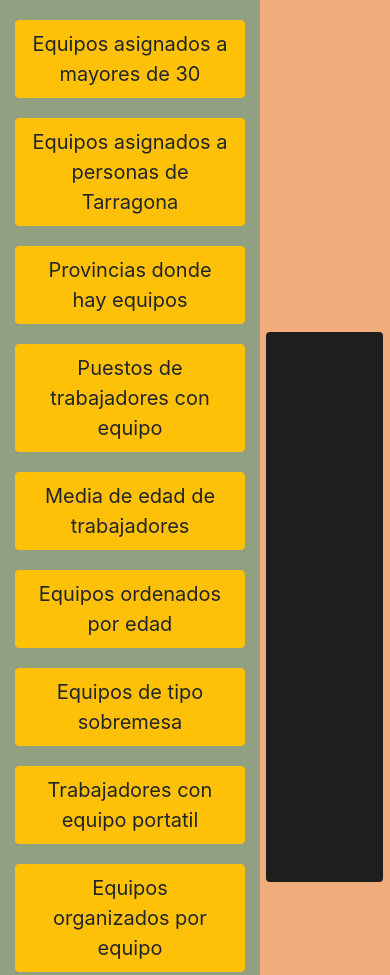
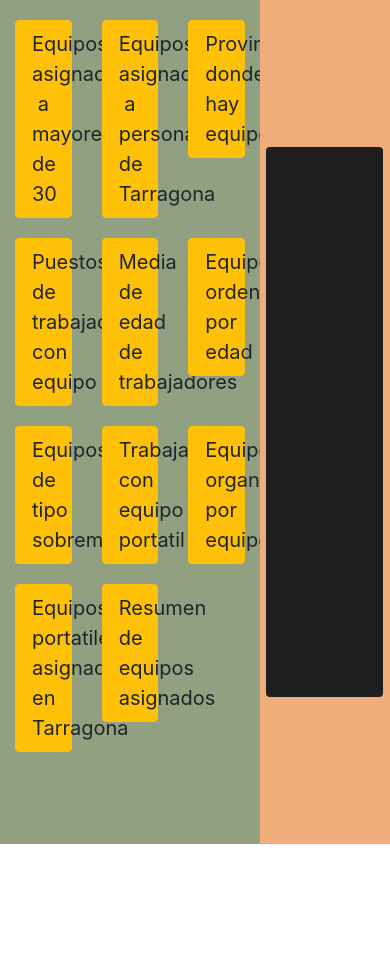
Before and after one commit to santi07a/ejercicio-7-js, a website: page index.html in a window 390 px wide. Shown: the top 975 px of the page. After the commit the page ends 844 px from the top, so only its background shows below. Drawn offline with nearby package versions, Linux system fonts and the light colour scheme.

Commit message:
cambio de breakpoint

```diff
--- a/estilos.css
+++ b/estilos.css
@@ -12,6 +12,7 @@ body {
 
   font-size: 14px;
   height: 550px;
+  max-height: 90%;
   width: 90%;
 
 }
--- a/index.html
+++ b/index.html
@@ -20,54 +20,54 @@
   <div class="row container-fluid d-flex flex-row vh-100 p-0 m-0">
     <section class="botonera col-8">
       <ul class="align-content-center align-items-start list-unstyled row ">
-        <li class="col-lg-3 col-md-4">
+        <li class="col-lg-3 col-4">
           <button class="boton gt30 btn-block btn btn-lg btn-warning border-none rounded">Equipos
             asignados a mayores de 30</button>
         </li>
-        <li class="col-lg-3 col-md-4">
+        <li class="col-lg-3 col-4">
           <button class="boton tarragona btn btn-lg btn-warning border-none rounded">Equipos
             asignados a personas de Tarragona</button>
         </li>
-        <li class="col-lg-3 col-md-4">
+        <li class="col-lg-3 col-4">
           <button class="boton provincias btn btn-lg btn-warning border-none rounded">Provincias
             donde hay equipos</button>
         </li>
-        <li class="col-lg-3 col-md-4">
+        <li class="col-lg-3 col-4">
           <button class="boton puestos btn btn-lg btn-warning border-none rounded">Puestos
             de
             trabajadores con
             equipo</button>
         </li>
-        <li class="col-lg-3 col-md-4">
+        <li class="col-lg-3 col-4">
           <button class="boton edad-media btn btn-lg btn-warning border-none rounded">Media
             de
             edad
             de
             trabajadores</button>
         </li>
-        <li class="col-lg-3 col-md-4">
+        <li class="col-lg-3 col-4">
           <button class="boton orden-edad btn btn-lg btn-warning border-none rounded">Equipos
             ordenados por
             edad</button>
         </li>
-        <li class="col-lg-3 col-md-4">
+        <li class="col-lg-3 col-4">
           <button class="boton sobremesa btn btn-lg btn-warning border-none rounded">Equipos
             de
             tipo
             sobremesa</button>
         </li>
-        <li class="col-lg-3 col-md-4">
+        <li class="col-lg-3 col-4">
           <button
             class="boton trabajadores-portatil btn btn-lg btn-warning border-none rounded">Trabajadores
             con equipo
             portatil</button>
         </li>
-        <li class="col-lg-3 col-md-4">
+        <li class="col-lg-3 col-4">
           <button class="boton equipos-tipo btn btn-lg btn-warning border-none rounded">Equipos
             organizados por
             equipo</button>
         </li>
-        <li class="col-lg-3 col-md-4">
+        <li class="col-lg-3 col-4">
           <button
             class="boton portatiles-tarragona btn btn-lg btn-warning border-none rounded">Equipos
             portatiles
@@ -75,7 +75,7 @@
             en
             Tarragona</button>
         </li>
-        <li class="col-lg-3 col-md-4">
+        <li class="col-lg-3 col-4">
           <button class="boton resumen btn btn-lg btn-warning border-none rounded">Resumen
             de
             equipos
```
